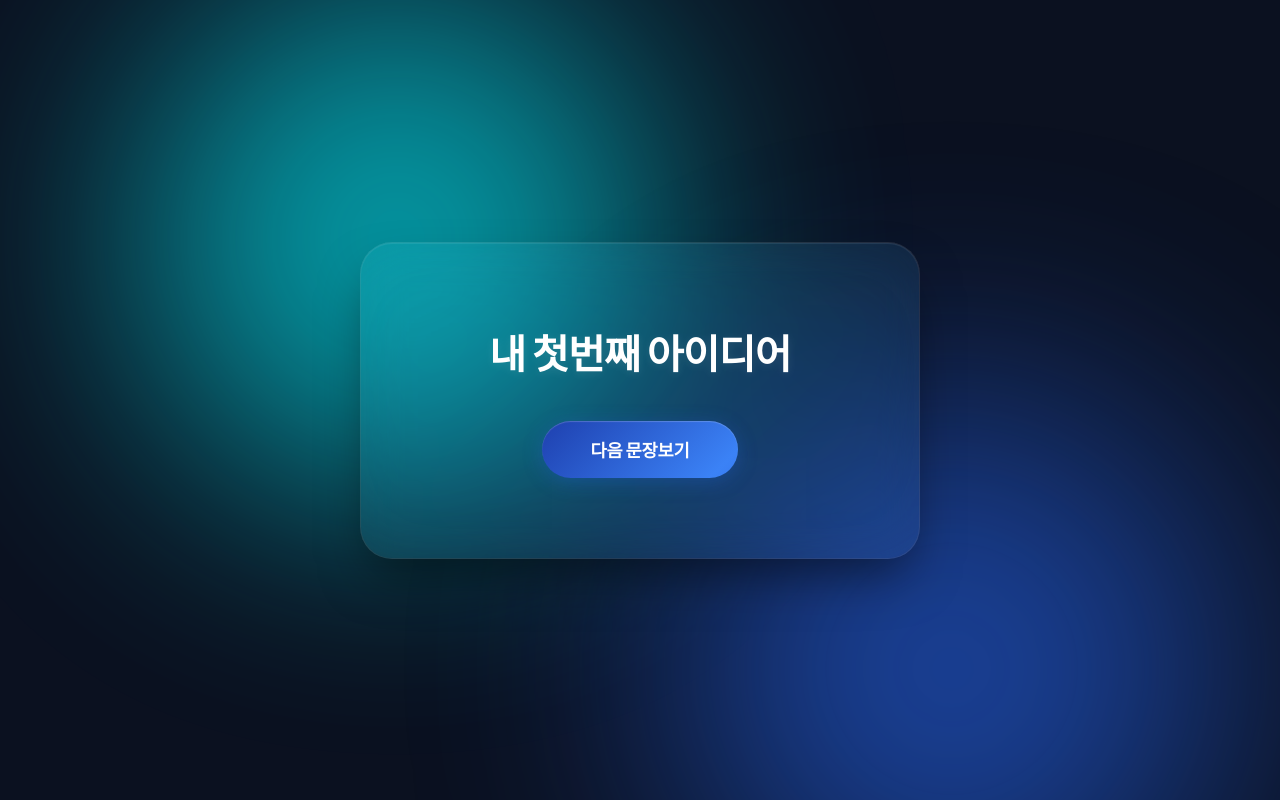
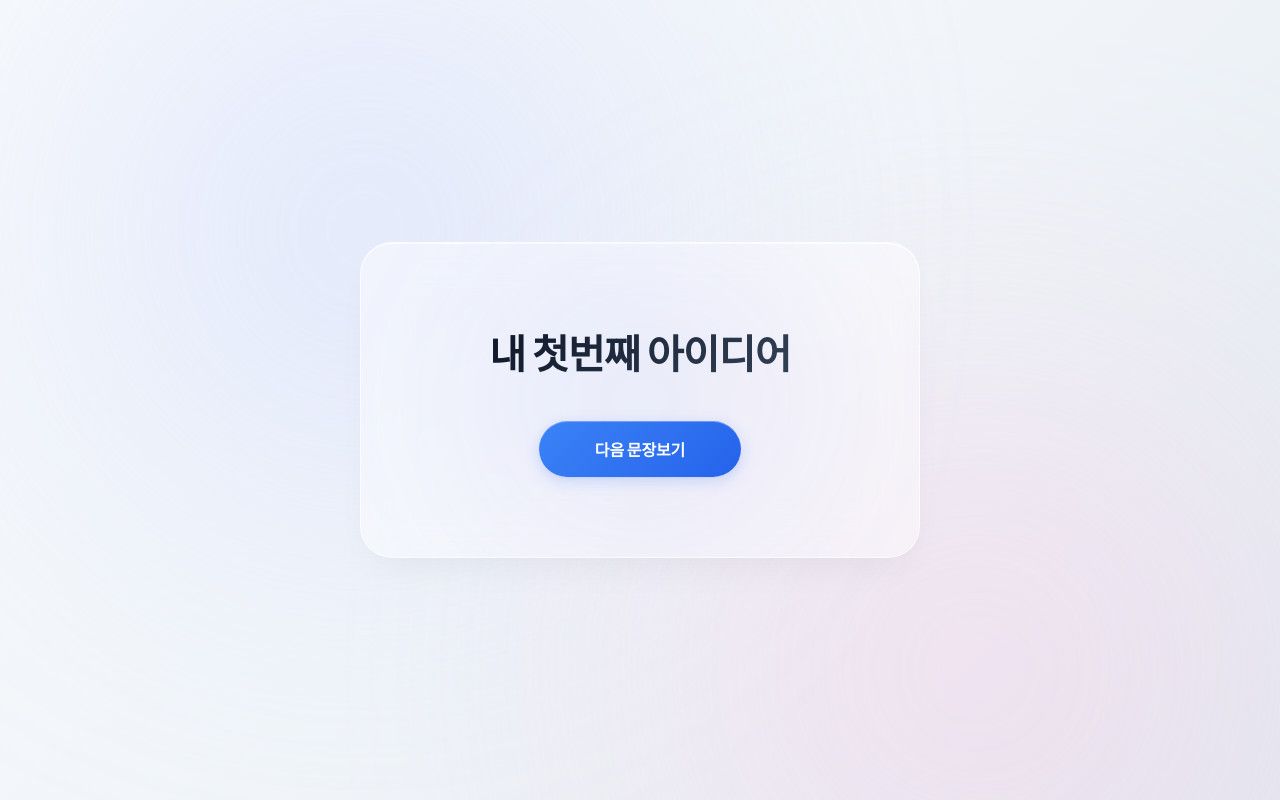
Before and after one commit to LimHyeongHo/antigravity_project, a plain HTML site: page week1/index.html in a window 1280 px wide. Shown: the top 800 px of the page. Drawn offline with Linux system fonts and the light colour scheme.

Commit message:
design: upgrade to light gray gradient theme with polished glassmorphism

```diff
--- a/week1/styles.css
+++ b/week1/styles.css
@@ -1,9 +1,10 @@
 :root {
-    --bg-color: #0b1120;
-    --text-color: #f8fafc;
-    --glass-bg: rgba(255, 255, 255, 0.03);
-    --glass-border: rgba(255, 255, 255, 0.08);
-    --accent-gradient: linear-gradient(135deg, #00f6ff 0%, #2563eb 100%);
+    --bg-color: #f8fafc;
+    --bg-gradient: linear-gradient(135deg, #f8fafc 0%, #f1f5f9 50%, #e2e8f0 100%);
+    --text-color: #0f172a;
+    --glass-bg: rgba(255, 255, 255, 0.45);
+    --glass-border: rgba(255, 255, 255, 0.6);
+    --accent-gradient: linear-gradient(135deg, #0f172a 0%, #334155 100%);
 }
 
 * {
@@ -13,9 +14,8 @@
 }
 
 body {
-    /* Using Noto Sans KR for Korean characters, with Outfit as fallback/primary if Latin characters were used */
     font-family: 'Outfit', 'Noto Sans KR', sans-serif;
-    background-color: var(--bg-color);
+    background: var(--bg-gradient);
     color: var(--text-color);
     min-height: 100vh;
     display: flex;
@@ -25,37 +25,37 @@ body {
     position: relative;
 }
 
-/* Background animated gradient blobs */
+/* Background animated gradient blobs - soft light pastels */
 body::before, body::after {
     content: '';
     position: absolute;
-    width: 40vw;
-    height: 40vw;
-    max-width: 500px;
-    max-height: 500px;
+    width: 45vw;
+    height: 45vw;
+    max-width: 600px;
+    max-height: 600px;
     border-radius: 50%;
-    filter: blur(120px);
+    filter: blur(140px);
     z-index: -1;
-    animation: float 12s infinite ease-in-out alternate;
-    opacity: 0.6;
+    animation: float 14s infinite ease-in-out alternate;
+    opacity: 0.4;
 }
 
 body::before {
-    background: #00f6ff;
-    top: -5%;
-    left: 10%;
+    background: #c7d2fe; /* soft indigo */
+    top: -10%;
+    left: 5%;
 }
 
 body::after {
-    background: #2563eb;
-    bottom: -5%;
-    right: 10%;
-    animation-delay: -6s;
+    background: #fbcfe8; /* soft pink */
+    bottom: -10%;
+    right: 5%;
+    animation-delay: -7s;
 }
 
 @keyframes float {
     0% { transform: translate(0, 0) scale(1); }
-    100% { transform: translate(50px, 80px) scale(1.1); }
+    100% { transform: translate(50px, 80px) scale(1.05); }
 }
 
 .container {
@@ -65,29 +65,37 @@ body::after {
 
 .glass-panel {
     background: var(--glass-bg);
-    backdrop-filter: blur(20px);
-    -webkit-backdrop-filter: blur(20px);
+    backdrop-filter: blur(24px);
+    -webkit-backdrop-filter: blur(24px);
     border: 1px solid var(--glass-border);
     border-radius: 32px;
     padding: 5rem 8rem;
-    box-shadow: 0 25px 50px -12px rgba(0, 0, 0, 0.5), inset 0 1px 1px rgba(255, 255, 255, 0.1);
+    box-shadow:
+        0 20px 40px -15px rgba(15, 23, 42, 0.06),
+        0 1px 3px rgba(15, 23, 42, 0.02),
+        inset 0 1px 0 rgba(255, 255, 255, 0.8);
     position: relative;
     overflow: hidden;
-    transition: transform 0.4s cubic-bezier(0.175, 0.885, 0.32, 1.275), box-shadow 0.4s ease;
+    transition: transform 0.4s cubic-bezier(0.165, 0.84, 0.44, 1), box-shadow 0.4s ease;
     cursor: default;
 }
 
 .glass-panel:hover {
-    transform: translateY(-8px) scale(1.02);
-    box-shadow: 0 40px 60px -15px rgba(0, 0, 0, 0.6), inset 0 1px 1px rgba(255, 255, 255, 0.15);
+    transform: translateY(-6px);
+    box-shadow:
+        0 30px 60px -20px rgba(15, 23, 42, 0.1),
+        0 1px 3px rgba(15, 23, 42, 0.02),
+        inset 0 1px 0 rgba(255, 255, 255, 0.9);
 }
 
 .main-text {
     font-size: 40px;
     font-weight: 700;
     letter-spacing: -0.02em;
-    color: #ffffff;
-    text-shadow: 0 2px 10px rgba(255, 255, 255, 0.1);
+    background: var(--accent-gradient);
+    -webkit-background-clip: text;
+    -webkit-text-fill-color: transparent;
+    background-clip: text;
     position: relative;
     z-index: 1;
     text-align: center;
@@ -101,7 +109,7 @@ body::after {
     100% { opacity: 1; transform: translateY(0); }
 }
 
-/* Subtle glow effect behind text */
+/* Soft, colorful radial glow behind text to enrich the light glass look */
 .glow {
     position: absolute;
     top: 50%;
@@ -109,16 +117,57 @@ body::after {
     width: 120%;
     height: 120%;
     transform: translate(-50%, -50%);
-    background: var(--accent-gradient);
-    filter: blur(60px);
-    opacity: 0.15;
+    background: radial-gradient(circle, rgba(99, 102, 241, 0.08) 0%, rgba(99, 102, 241, 0) 70%);
+    filter: blur(40px);
     z-index: 0;
     pointer-events: none;
     transition: opacity 0.4s ease;
 }
 
 .glass-panel:hover .glow {
-    opacity: 0.25;
+    opacity: 1.5;
+}
+
+/* Button styles */
+.next-btn {
+    display: block;
+    margin: 2.5rem auto 0 auto;
+    padding: 1rem 3.5rem;
+    font-size: 1rem;
+    font-weight: 600;
+    letter-spacing: -0.01em;
+    color: #ffffff;
+    background: linear-gradient(135deg, #3b82f6 0%, #2563eb 100%);
+    border: none;
+    border-radius: 50px;
+    cursor: pointer;
+    box-shadow:
+        0 4px 15px rgba(37, 99, 235, 0.2),
+        0 1px 2px rgba(0, 0, 0, 0.05),
+        inset 0 1px 0 rgba(255, 255, 255, 0.3);
+    transition: all 0.4s cubic-bezier(0.165, 0.84, 0.44, 1);
+    font-family: 'Outfit', 'Noto Sans KR', sans-serif;
+    position: relative;
+    z-index: 1;
+    animation: fadeIn 1.5s ease-out;
+}
+
+.next-btn:hover {
+    background: linear-gradient(135deg, #2563eb 0%, #1d4ed8 100%);
+    box-shadow:
+        0 8px 25px rgba(37, 99, 235, 0.3),
+        inset 0 1px 0 rgba(255, 255, 255, 0.3);
+    transform: translateY(-2px);
+}
+
+.next-btn:active {
+    transform: translateY(0);
+    box-shadow: 0 4px 10px rgba(37, 99, 235, 0.15);
+}
+
+@keyframes fadeIn {
+    0% { opacity: 0; }
+    100% { opacity: 1; }
 }
 
 /* Responsive adjustments */
@@ -134,41 +183,3 @@ body::after {
         padding: 3rem 2rem;
     }
 }
-
-/* Button styles */
-.next-btn {
-    display: block;
-    margin: 2.5rem auto 0 auto;
-    padding: 1rem 3rem;
-    font-size: 1.1rem;
-    font-weight: 600;
-    letter-spacing: -0.01em;
-    color: #ffffff;
-    background: linear-gradient(135deg, #1e40af 0%, #3b82f6 50%, #1d4ed8 100%);
-    background-size: 200% auto;
-    border: none;
-    border-radius: 50px;
-    cursor: pointer;
-    box-shadow: 0 4px 20px rgba(37, 99, 235, 0.3), inset 0 1px 1px rgba(255, 255, 255, 0.2);
-    transition: all 0.4s cubic-bezier(0.165, 0.84, 0.44, 1);
-    font-family: 'Outfit', 'Noto Sans KR', sans-serif;
-    position: relative;
-    z-index: 1;
-    animation: fadeIn 1.5s ease-out;
-}
-
-.next-btn:hover {
-    background-position: right center;
-    box-shadow: 0 8px 30px rgba(37, 99, 235, 0.6), inset 0 1px 1px rgba(255, 255, 255, 0.3);
-    transform: translateY(-3px);
-}
-
-.next-btn:active {
-    transform: translateY(-1px);
-    box-shadow: 0 4px 15px rgba(37, 99, 235, 0.4);
-}
-
-@keyframes fadeIn {
-    0% { opacity: 0; }
-    100% { opacity: 1; }
-}
```
